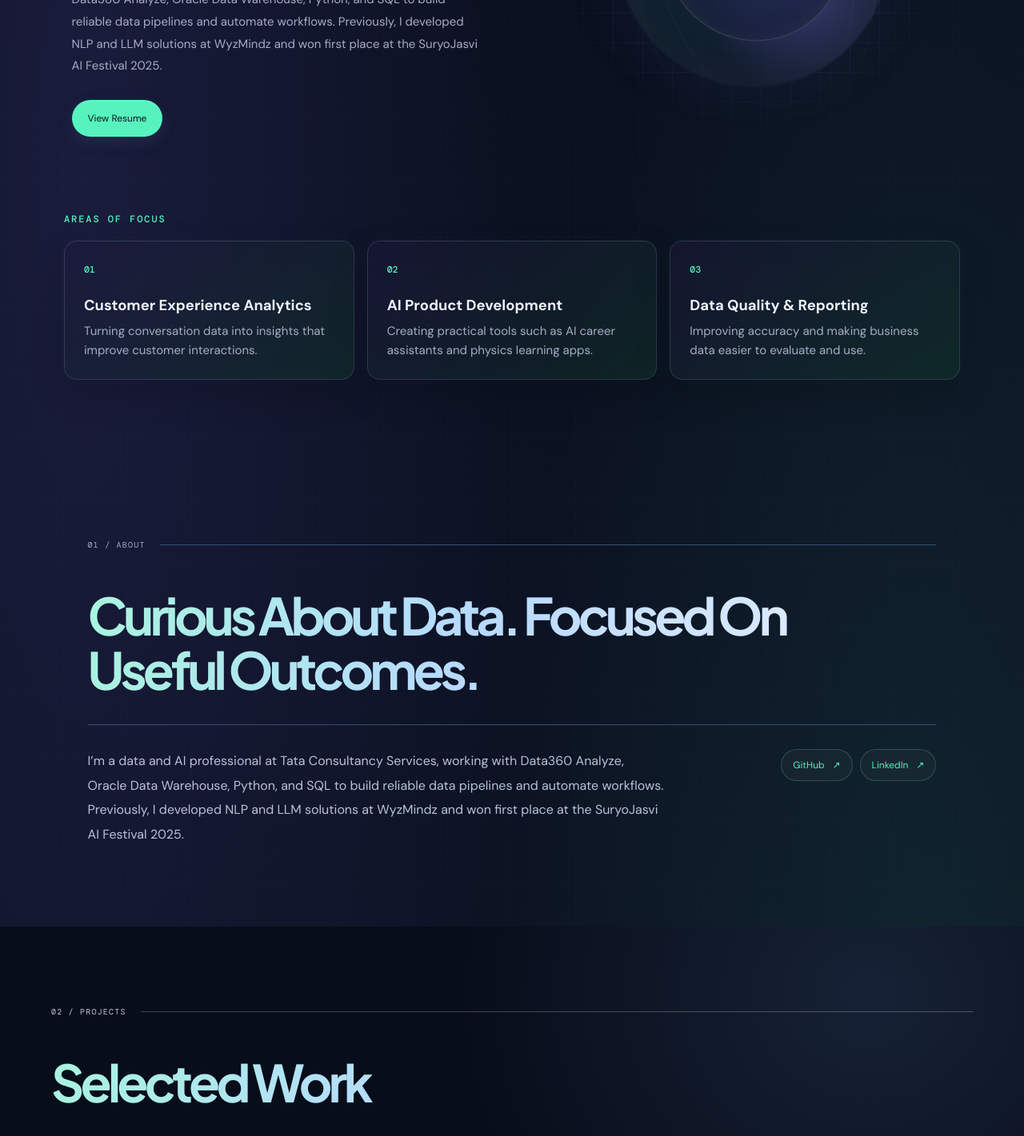
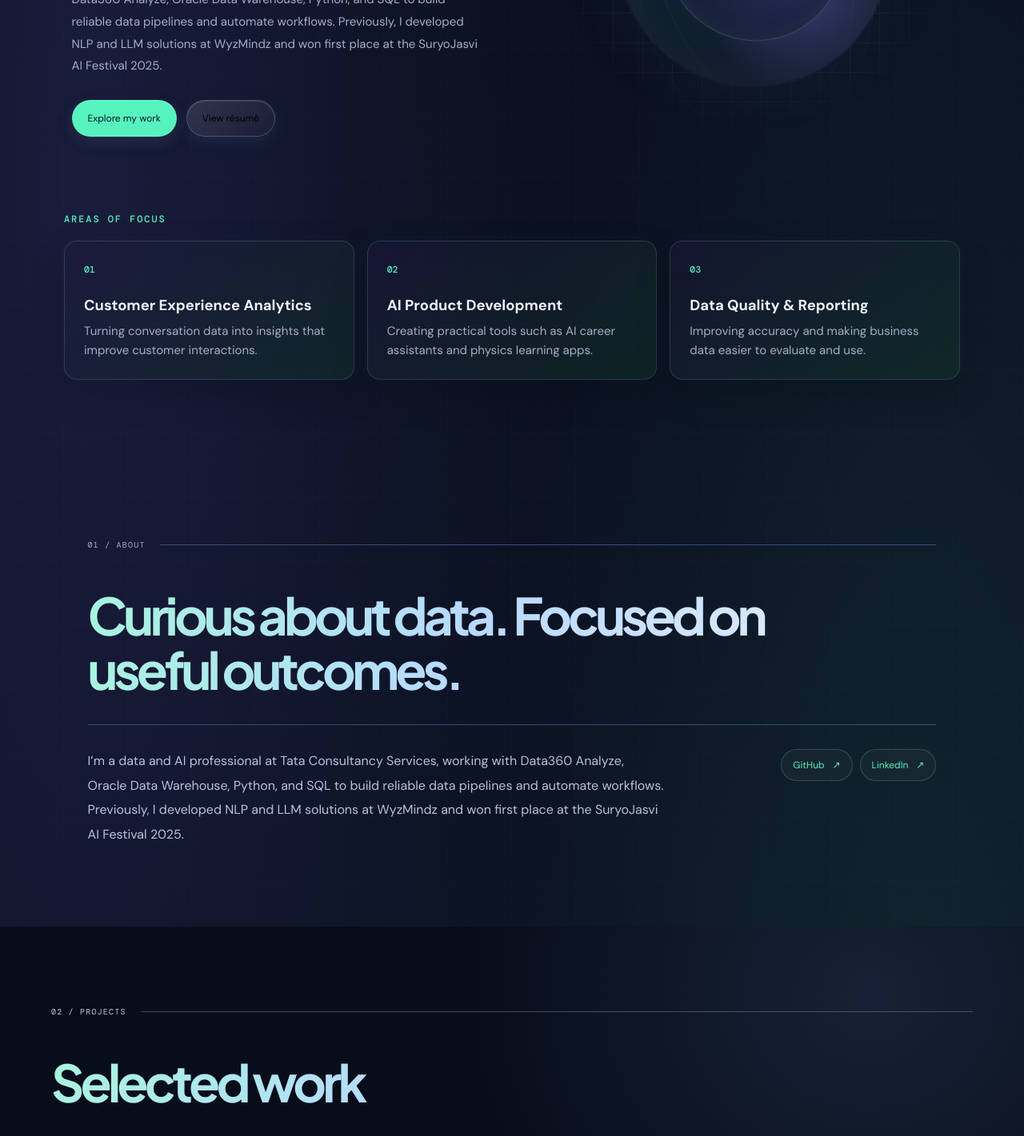
Before and after one commit to Srish0218/My_Portfolio, a React (Vite) app in the folder frontend/: page / in a window 1280 px wide. Shown: the part 500-1921 px from the top of the page at 80% size. Built offline with nearby package versions, Linux system fonts and the light colour scheme.

Commit message:
3 OCT 2026 Commit

```diff
--- a/frontend/src/App.jsx
+++ b/frontend/src/App.jsx
@@ -340,17 +340,17 @@ function App() {
             <p className="hero-description">{profile.about}</p>
 
             <div className="hero-actions">
-              {/*<a className="button button-primary" href="#projects">*/}
-              {/*  {ui.hero?.projectsButton || "Explore my work"}*/}
-              {/*</a>*/}
+              <a className="button button-primary" href="#projects">
+                {ui.hero?.projectsButton || "Explore my work"}
+              </a>
 
               {links.resume && (
                 <button
-                  className="button button-primary"
+                  className="button button-secondary"
                   type="button"
                   onClick={() => setResumeOpen(true)}
                 >
-                  {ui.hero?.resumeButton || "View Resume" }
+                  {ui.hero?.resumeButton || "View résumé"}
                 </button>
               )}
             </div>
@@ -394,19 +394,19 @@ function App() {
           <SectionHeading
             number="01"
             label={getSectionLabel("about", "About")}
-            title="Curious About Data. Focused On Useful Outcomes."
+            title="Curious about data. Focused on useful outcomes."
           />
 
           <div className="about-content reveal">
             <p>{profile.about}</p>
             <div className="about-links">
               {links.github && (
-                <a href={links.github} target="_blank" rel="noreferrer">
+                <a href={links.github} target="_blank" rel="noopener noreferrer">
                   GitHub <span>↗</span>
                 </a>
               )}
               {links.linkedin && (
-                <a href={links.linkedin} target="_blank" rel="noreferrer">
+                <a href={links.linkedin} target="_blank" rel="noopener noreferrer">
                   LinkedIn <span>↗</span>
                 </a>
               )}
@@ -418,7 +418,7 @@ function App() {
           <SectionHeading
             number="02"
             label={getSectionLabel("projects", "Projects")}
-            title="Selected Work"
+            title="Selected work"
           />
 
           <div className="project-search-row">
@@ -506,7 +506,7 @@ function App() {
                         className="project-link"
                         href={project.githubUrl || project.url}
                         target="_blank"
-                        rel="noreferrer"
+                        rel="noopener noreferrer"
                       >
                         GitHub <span>↗</span>
                       </a>
@@ -516,7 +516,7 @@ function App() {
                         className="project-link"
                         href={project.liveUrl}
                         target="_blank"
-                        rel="noreferrer"
+                        rel="noopener noreferrer"
                       >
                         Live project <span>↗</span>
                       </a>
@@ -553,7 +553,7 @@ function App() {
           <SectionHeading
             number="03"
             label={getSectionLabel("experience", "Experience")}
-            title="Where I’ve Made A Difference."
+            title="Where I’ve made a difference."
           />
 
           <div className="experience-list experience-timeline">
@@ -619,7 +619,7 @@ function App() {
             <SectionHeading
               number="04"
               label={getSectionLabel("achievement", "Achievement")}
-              title="A Moment Worth Celebrating."
+              title="A moment worth celebrating."
             />
 
             <article className={`achievement-card${achievementOpen ? " is-open" : ""}`}>
@@ -685,7 +685,7 @@ function App() {
           <SectionHeading
             number="05"
             label={getSectionLabel("skills", "Skills")}
-            title="Tools I Work With"
+            title="Tools I work with"
           />
 
           <div className="skills-grid">
@@ -712,7 +712,7 @@ function App() {
           <SectionHeading
             number="06"
             label={getSectionLabel("education", "Education")}
-            title="Learning That Shaped My Work"
+            title="Learning that shaped my work"
           />
 
           <div className="education-list">
@@ -760,6 +760,8 @@ function App() {
           <a
             className="button button-primary contact-email"
             href={getEmailUrl(links.email)}
+            target="_blank"
+            rel="noopener noreferrer"
           >
             {ui.contact?.emailButton || "Email me"} <span>↗</span>
           </a>
@@ -792,7 +794,7 @@ function App() {
               href={href}
               key={item.key}
               target="_blank"
-              rel="noreferrer"
+              rel="noopener noreferrer"
             >
               <span className="contact-profile-icon" aria-hidden="true">
                 {item.label.slice(0, 1)}
@@ -831,7 +833,7 @@ function App() {
           >
             <header className="resume-modal-header">
               <div>
-                <p className="resume-modal-kicker">RESUME PREVIEW</p>
+                <p className="resume-modal-kicker">RÉSUMÉ PREVIEW</p>
                 <h2 id="resume-modal-title">{profile.name}</h2>
               </div>
               <div className="resume-modal-actions">
@@ -840,13 +842,13 @@ function App() {
                   href={links.resume}
                   download="Srishti-Jaitly-Resume.pdf"
                 >
-                  Download Resume <span aria-hidden="true">↓</span>
+                  Download résumé <span aria-hidden="true">↓</span>
                 </a>
                 <button
                   className="resume-modal-close"
                   type="button"
                   onClick={() => setResumeOpen(false)}
-                  aria-label="Close RESUME preview"
+                  aria-label="Close résumé preview"
                 >
                   ×
                 </button>
@@ -855,7 +857,7 @@ function App() {
             <iframe
               className="resume-preview-frame"
               src={links.resume}
-              title={`${profile.name} RESUME PDF`}
+              title={`${profile.name} résumé PDF`}
             />
           </section>
         </div>
@@ -913,7 +915,7 @@ function App() {
         </span>
         <span>{branding.subtitle || "DATA · AI · AUTOMATION"}</span>
         {links.github && (
-          <a href={links.github} target="_blank" rel="noreferrer">
+          <a href={links.github} target="_blank" rel="noopener noreferrer">
             GitHub ↗
           </a>
         )}
```
